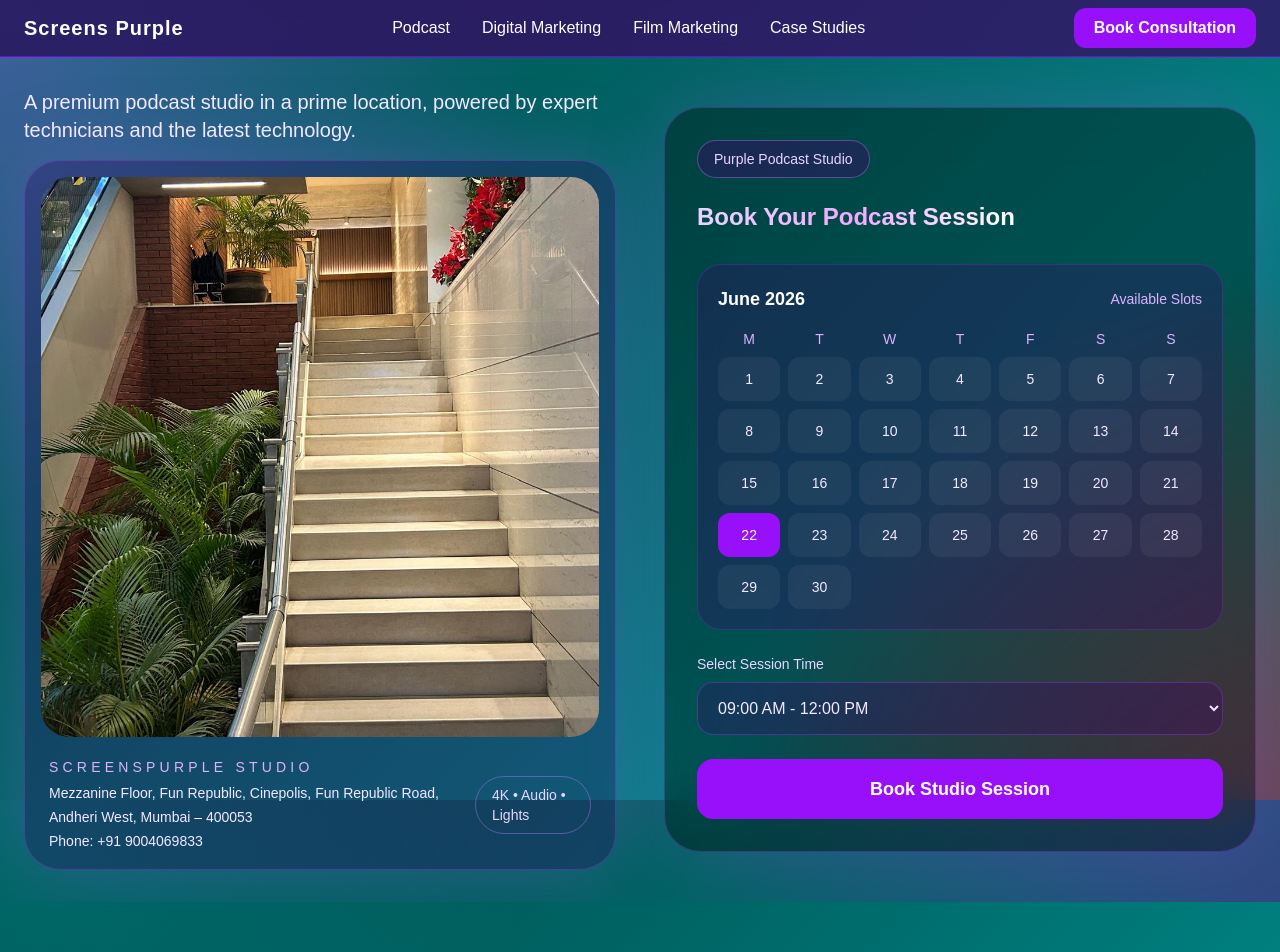
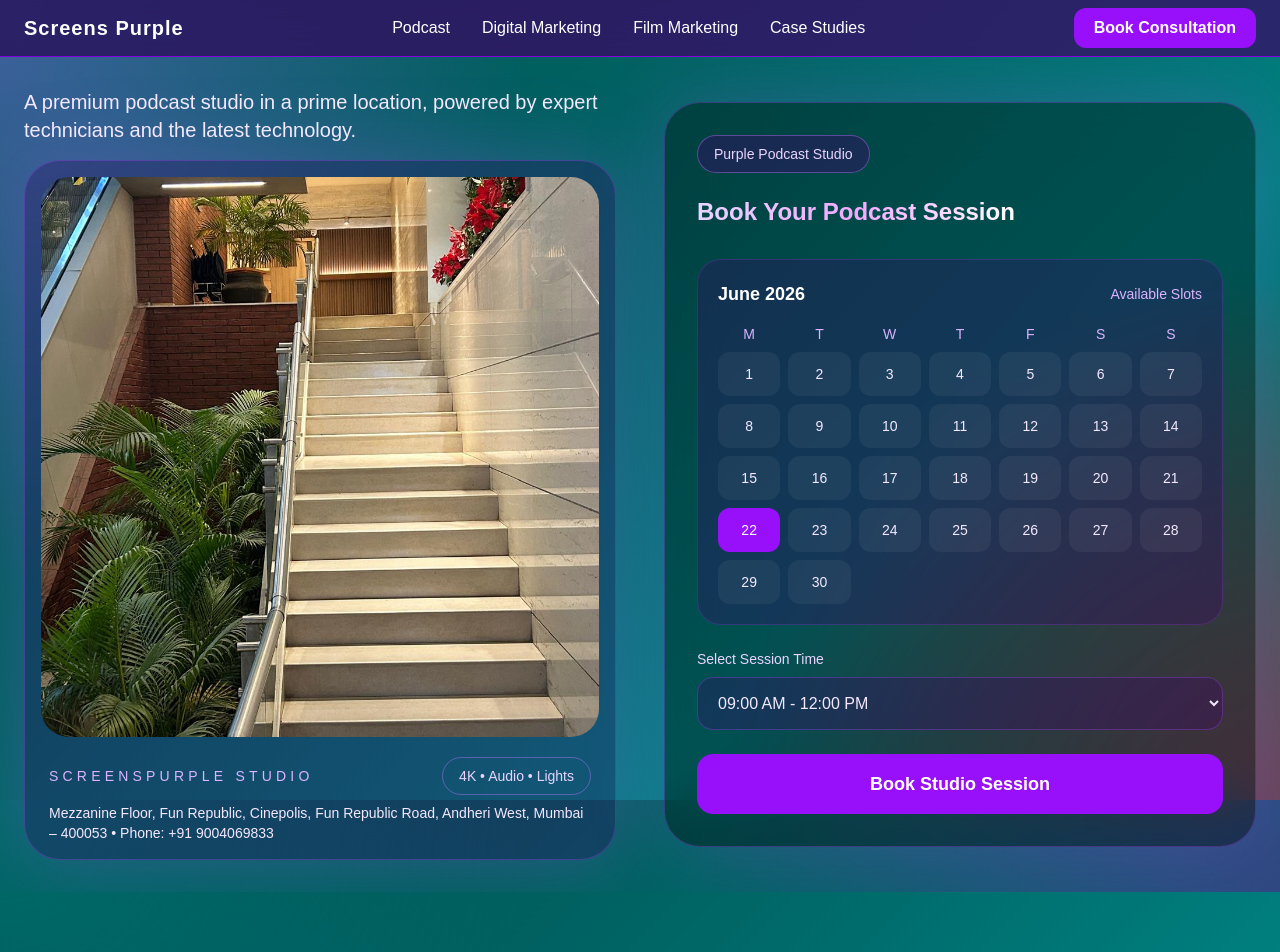
Before and after one commit to p8d9ym8dz7-lang/screenspurple-Marketing-Site, a Next.js app: page / in a window 1280 px wide. Shown: the top 952 px of the page. Built offline with nearby package versions, Linux system fonts and the light colour scheme.

Commit message:
feat: align studio pill and contact details

```diff
--- a/src/app/page.tsx
+++ b/src/app/page.tsx
@@ -58,19 +58,19 @@ export default function HomePage() {
               ))}
             </div>
 
-            <div className="mt-5 flex items-center justify-between px-2">
-              <div>
+            <div className="mt-5 px-2">
+              <div className="flex items-center justify-between">
                 <div className="text-sm uppercase tracking-[0.3em] text-purple-300">
                   ScreensPurple Studio
                 </div>
-                <div className="mt-1 text-sm leading-6 text-purple-100">
-                  <div>Mezzanine Floor, Fun Republic, Cinepolis, Fun Republic Road, Andheri West, Mumbai – 400053</div>
-                  <div>Phone: +91 9004069833</div>
+
+                <div className="rounded-full border border-purple-400/40 px-4 py-2 text-sm text-purple-200">
+                  4K • Audio • Lights
                 </div>
               </div>
 
-              <div className="rounded-full border border-purple-400/40 px-4 py-2 text-sm text-purple-200">
-                4K • Audio • Lights
+              <div className="mt-2 text-sm text-purple-100">
+                Mezzanine Floor, Fun Republic, Cinepolis, Fun Republic Road, Andheri West, Mumbai – 400053 • Phone: +91 9004069833
               </div>
             </div>
           </div>
```
